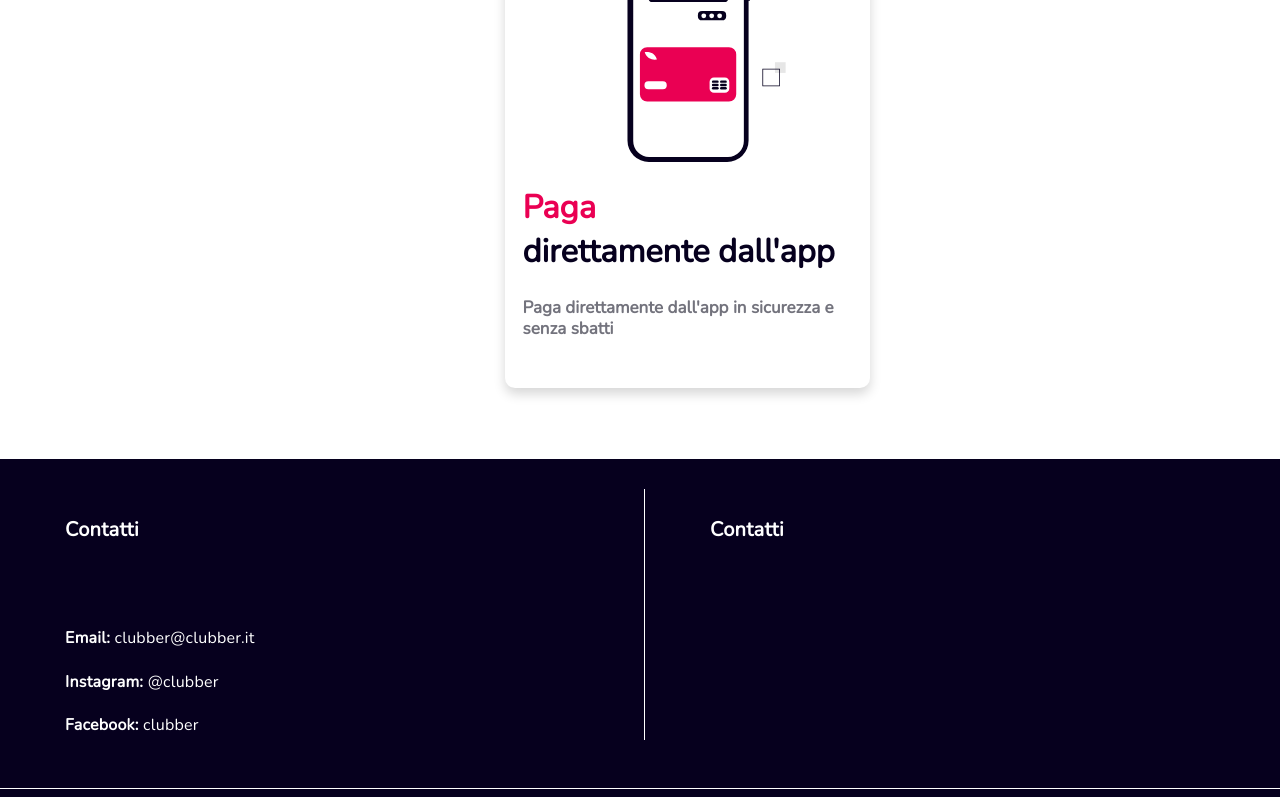
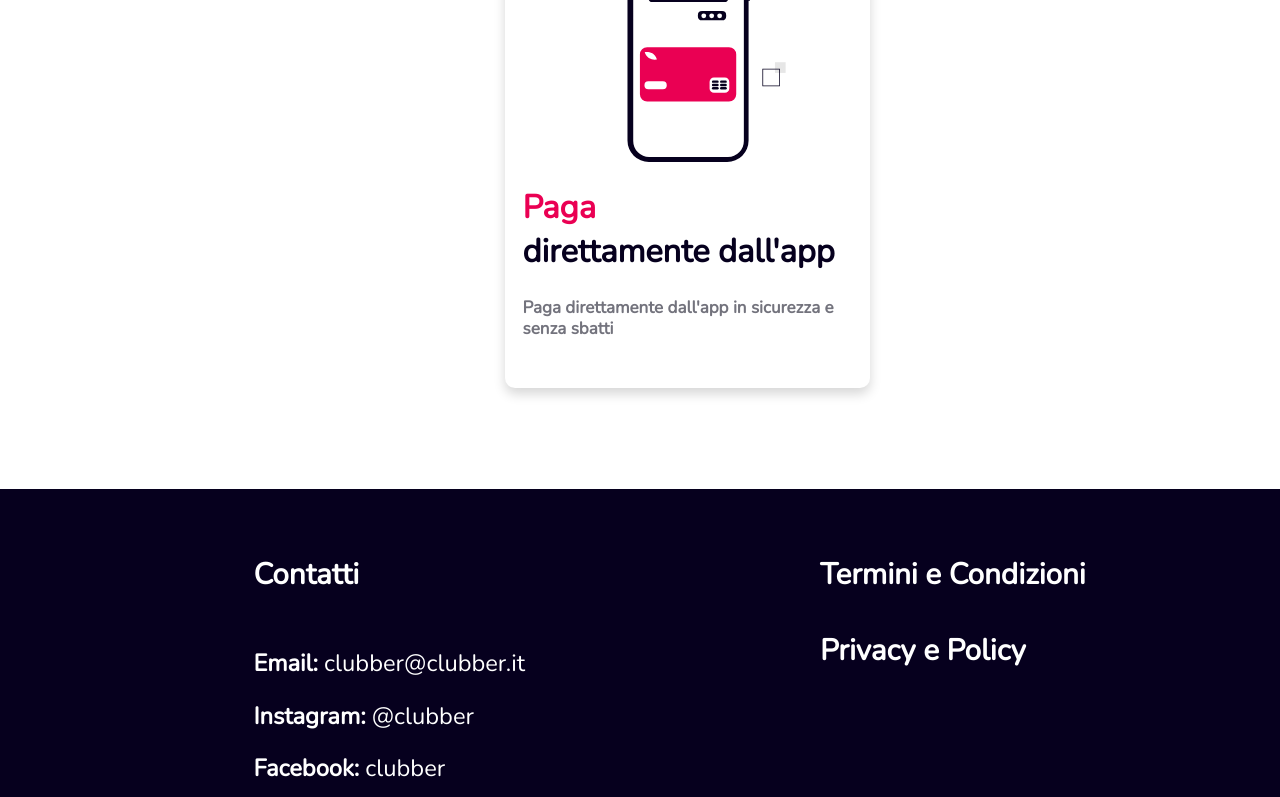
Before and after one commit to lodelux/clubber_web, a Vue app: page / in a window 1280 px wide. Shown: the part 2000-2797 px from the top of the page. Built offline with nearby package versions, Linux system fonts and the light colour scheme.

Commit message:
scaling + footer

```diff
--- a/src/components/Foot.vue
+++ b/src/components/Foot.vue
@@ -1,9 +1,7 @@
 <template>
-  <div class="foot flex flex-col">
-    <div class="flex flex-grow my-5">
-      <div class="border-r border-white text-white w-full pt-5 pl-6 pr-3 md:pl-11">
+  <div class="foot flex mt-5 justify-evenly py-6">
+    <div class="text-white pt-5 pl-10">
       <h1>Contatti</h1>
-        <br />
       <br />
       <h2>
         Email:
@@ -20,12 +18,18 @@
         <h3>clubber</h3>
       </h2>
     </div>
-      <div class=" text-white w-full pt-5 pl-11">
-        <h1>Contatti</h1>
-      </div>
-    </div>
-    <div class="mt-3 border-t border-white text-center px-4 py-8">
-      <h3 >ajo daje Lorem ipsum dolor sit amet, consetetur sadipscing elitr, sed diam nonumy eirmod tempor invidunt ut labore et dolore magna aliquyam erat, sed diam voluptua. At vero eos et accusam et justo duo dolores et ea rebum. Stet clita</h3>
+    <div class="text-white pt-5 pl-11 ml-6">
+      <h1>
+        <a href="https://www.iubenda.com/termini-e-condizioni/15672760"
+          >Termini e Condizioni</a
+        >
+      </h1>
+      <br />
+      <h1>
+        <a href="https://www.iubenda.com/privacy-policy/15672760"
+          >Privacy e Policy</a
+        >
+      </h1>
     </div>
   </div>
 </template>
@@ -37,25 +41,18 @@ export default {};
 <style scoped>
 h3 {
   @apply inline;
-  font: normal normal normal 16px/21px Nunito;
-  letter-spacing: 0.24px;
-    color: #ffffff;
-
+  font: normal normal normal 1rem Nunito;
 }
 h2 {
   @apply inline-block mt-3;
-  font: normal normal bold 16px/21px Nunito;
-  letter-spacing: 0.24px;
-  color: #ffffff;
+  font: normal normal bold 1rem Nunito;
 }
 h1 {
-  font: normal normal bold 20px/21px Nunito;
-  letter-spacing: 0.3px;
-  color: #ffffff;
+  font: normal normal bold 1.25rem Nunito;
 }
 .foot {
   @apply w-full;
-  min-height: 360px;
+  min-height: 13.21rem;
   background: #06001e 0% 0% no-repeat padding-box;
 }
 </style>
--- a/src/components/navbar.vue
+++ b/src/components/navbar.vue
@@ -1,5 +1,6 @@
 <template>
   <div class="nav">
+    <navlink><img src="../assets/logoNoBg.png" /></navlink>
     <navlink v-for="link in links" :key="link">{{ link }}</navlink>
   </div>
 </template>
@@ -12,13 +13,17 @@ export default {
   },
   data() {
     return {
-      links: ["Home", "Chi Siamo", "Contatti"],
+      links: ["Chi Siamo", "Contatti"],
     };
   },
 };
 </script>
 
 <style scoped>
+img {
+  width: 3.125rem;
+}
+
 .nav {
   @apply flex w-full justify-center md:justify-start md:space-x-10 items-center md:pl-10;
   height: 4.375rem;
--- a/src/components/navlink.vue
+++ b/src/components/navlink.vue
@@ -9,6 +9,7 @@ export default {};
 </script>
 
 <style scoped>
+
 .navlink {
   @apply hover:bg-gray-600 cursor-pointer py-2 px-4;
   border-radius: 10px;
@@ -16,7 +17,7 @@ export default {};
   height: max-content;
 
   text-align: left;
-  font: normal normal 600  1rem Nunito;
+  font: normal normal 600 1rem Nunito;
   color: #ffffff;
   opacity: 1;
 }
--- a/src/index.css
+++ b/src/index.css
@@ -3,5 +3,11 @@
 @tailwind utilities;
 
 html {
-  font-size: 2.96vh ;
+  font-size: 16px;
 }
+
+@media (min-width: 1024px) {
+  html {
+    font-size: 2.96vh;
+  }
+}
```
Also changed, not shown: src/assets/logoNoBg.png (added). Lines whose indentation alone changed are shown as unchanged.
